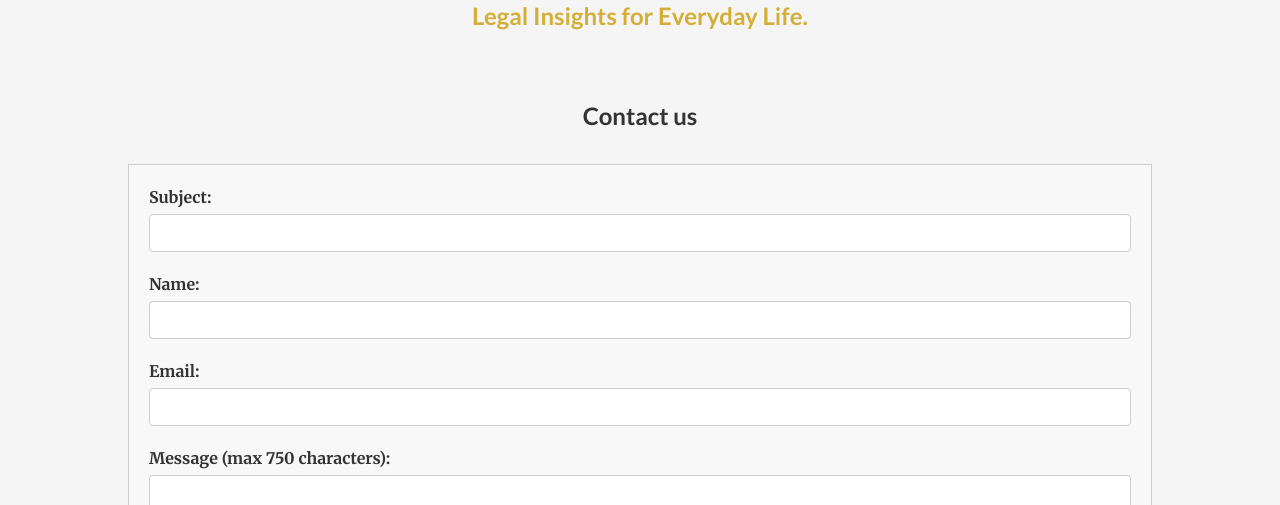
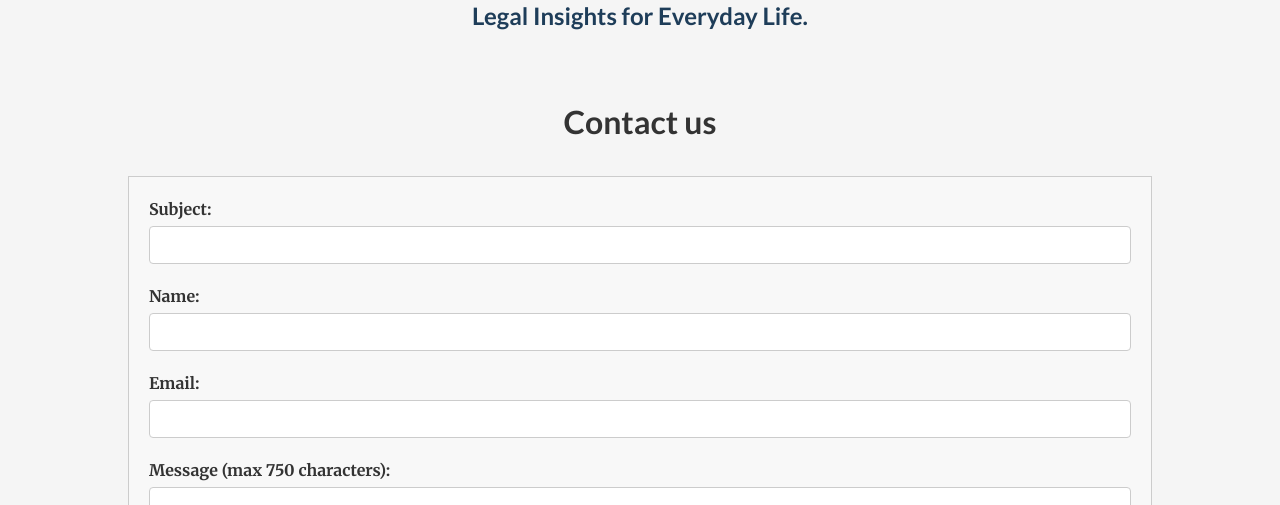
Before and after one commit to Noroff-FEU-Assignments/project-exam-1-emilrh91, a plain HTML site: page contact.html in a window 1280 px wide. Shown: the part 295-800 px from the top of the page. Drawn offline with Linux system fonts and the light colour scheme.

Commit message:
WAVE tested

```diff
--- a/contact.html
+++ b/contact.html
@@ -38,7 +38,7 @@
     </div>
 
     <main>
-      <h2>Contact us</h2>
+      <h1>Contact us</h1>
     <form id="contact-form">
       <div class="form-field">
         <label for="subject">Subject:</label>
--- a/css/contact.css
+++ b/css/contact.css
@@ -8,7 +8,7 @@ main {
     }
   }
 
-  h2 {
+  h1 {
     text-align: center;
   }
 
--- a/css/main.css
+++ b/css/main.css
@@ -146,7 +146,7 @@ img {
   padding-bottom: 0.5em;
 }
 .hero .catchphrase {
-  color: var(--gold-color);
+  color: var(--primary-color);
 }
 
 footer {
```
